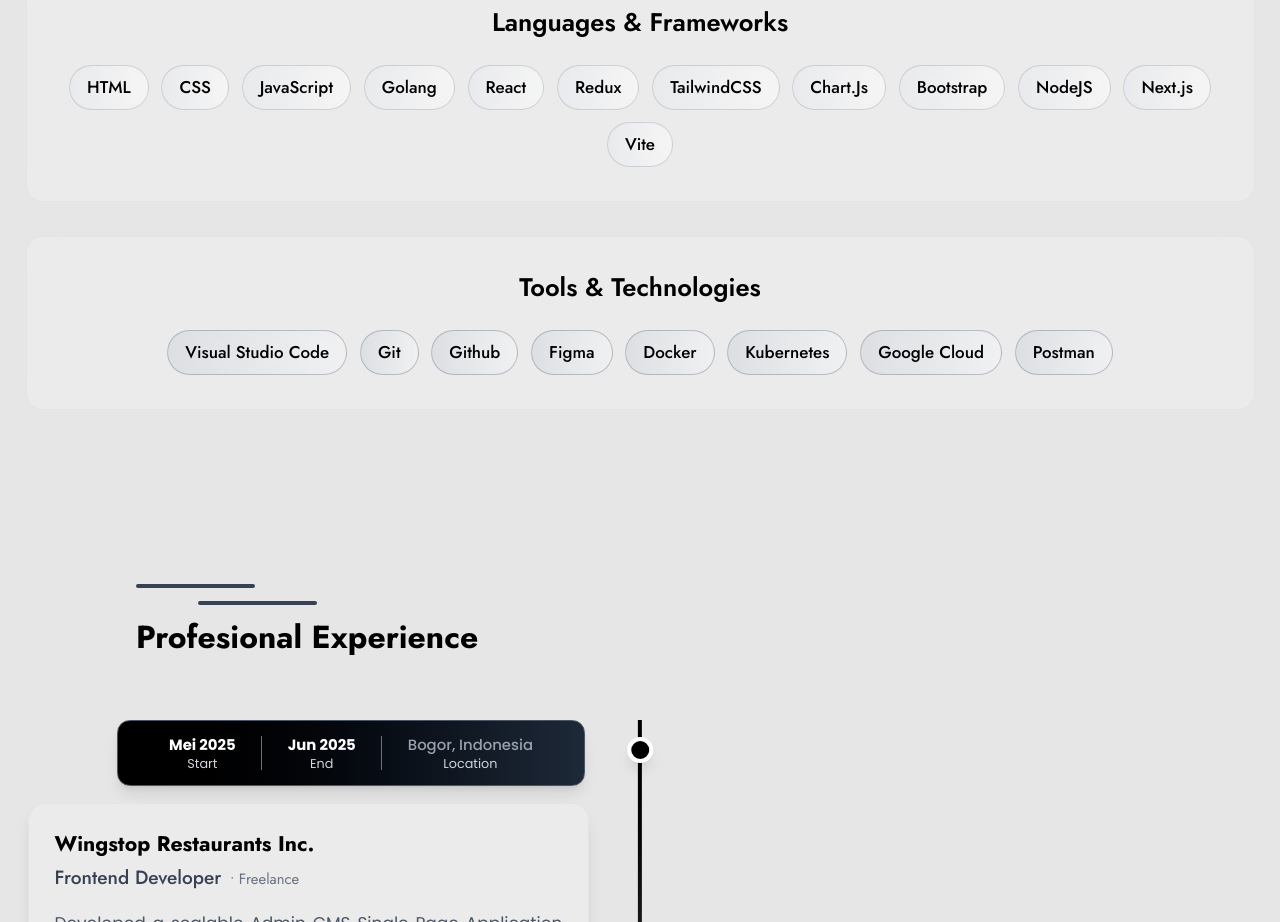
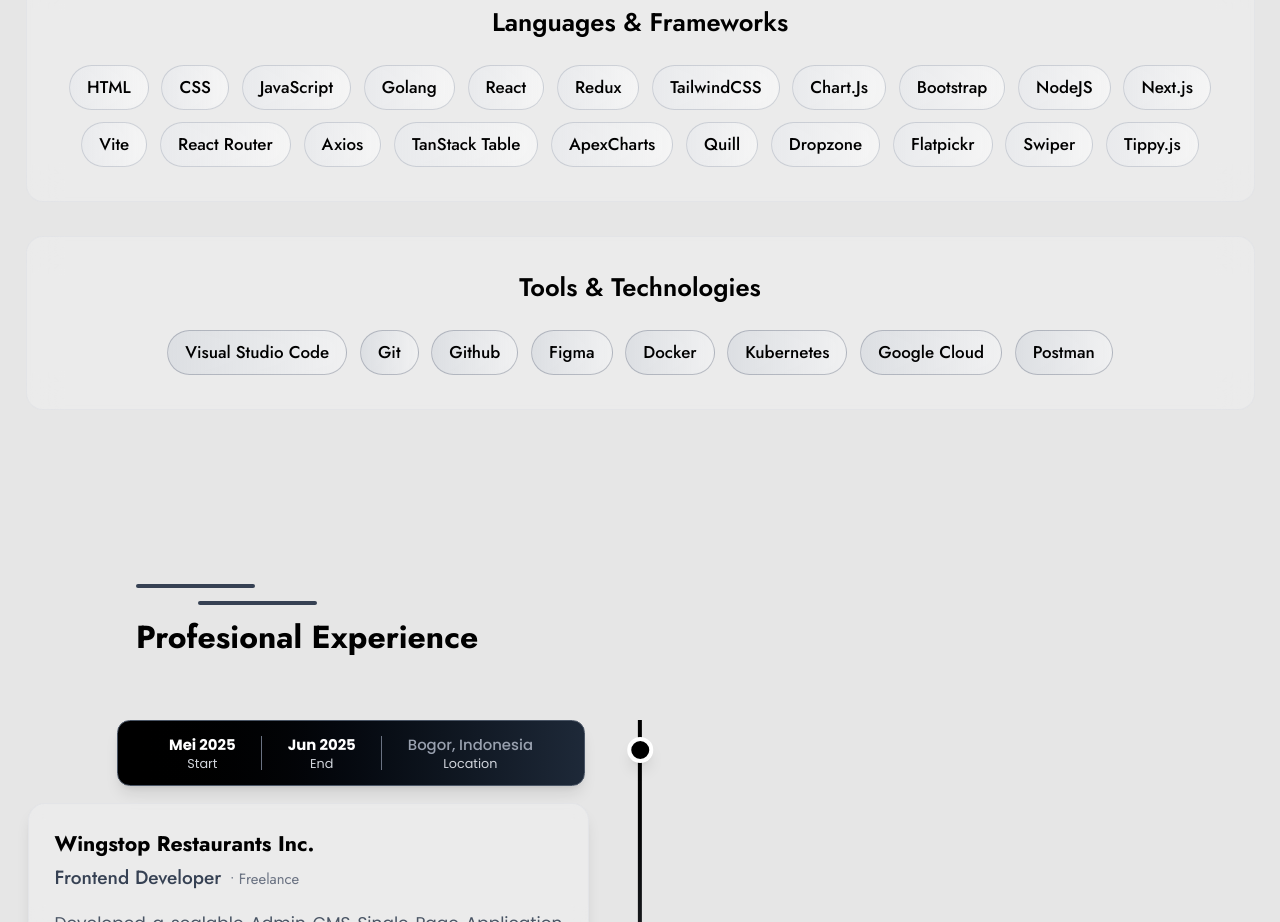
Before and after one commit to Albaihaqi354/Portofolio-V2, a Next.js app: page /about in a window 1280 px wide. Shown: the part 2200-3122 px from the top of the page. Built offline with nearby package versions, Linux system fonts and the light colour scheme; no server answers.

Commit message:
feat: expand frontend and backend skills in expertise section

```diff
--- a/app/about/components/skills/skills.jsx
+++ b/app/about/components/skills/skills.jsx
@@ -21,6 +21,15 @@ const skillCategories = {
 			"NodeJS",
 			"Next.js",
 			"Vite",
+			"React Router",
+			"Axios",
+			"TanStack Table",
+			"ApexCharts",
+			"Quill",
+			"Dropzone",
+			"Flatpickr",
+			"Swiper",
+			"Tippy.js",
 		],
 		tools: ["Visual Studio Code", "Git", "Github", "Figma", "Docker", "Kubernetes", "Google Cloud", "Postman"],
 	},
@@ -31,9 +40,12 @@ const skillCategories = {
 		languages: [
 			"NodeJS",
 			"Golang",
+			"Gin",
 			"MySQL",
 			"PostgreSQL",
 			"MongoDB",
+			"JWT",
+			"RESTful API Design",
 		],
 		tools: ["Postman", "Docker", "Git", "Github"],
 	},
```
